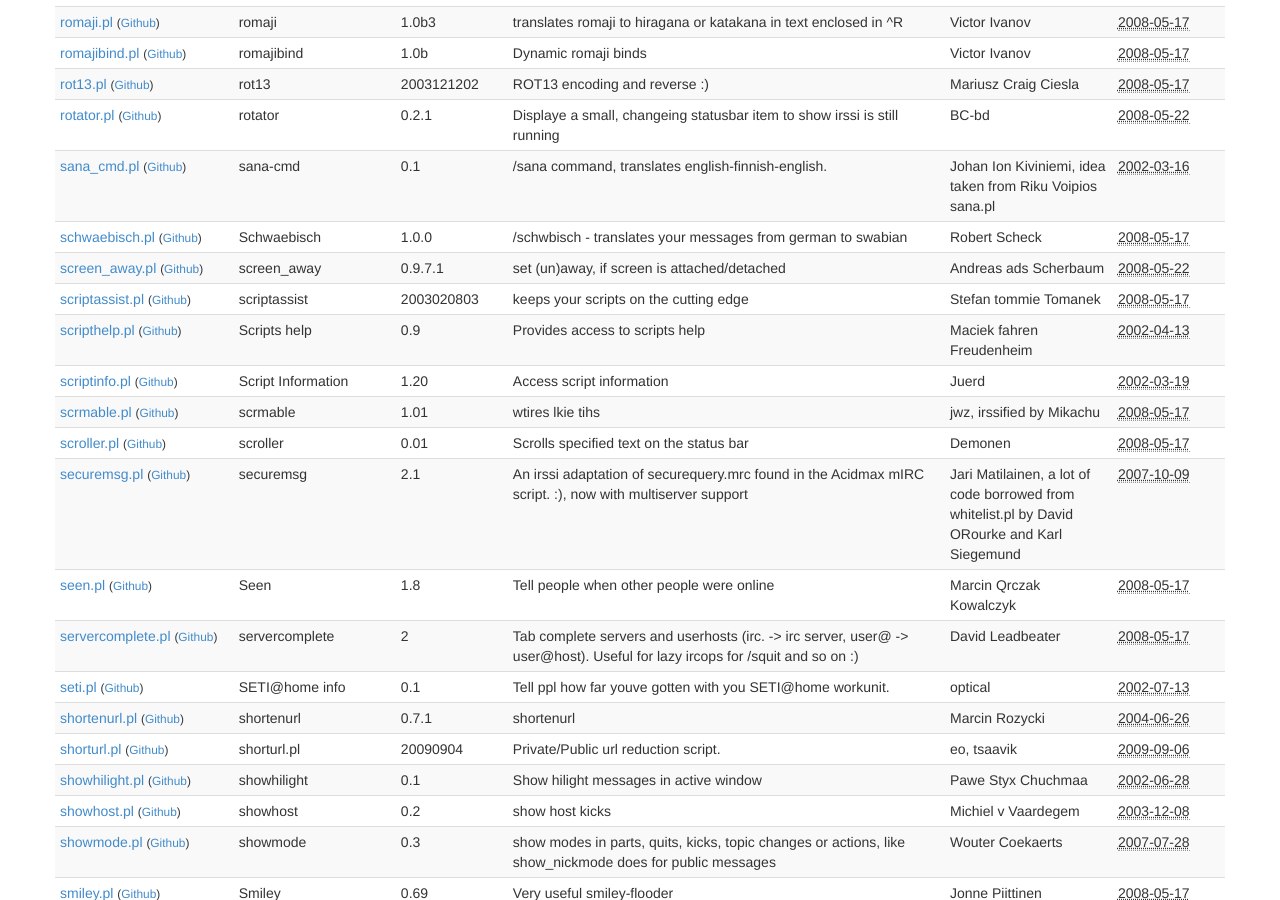
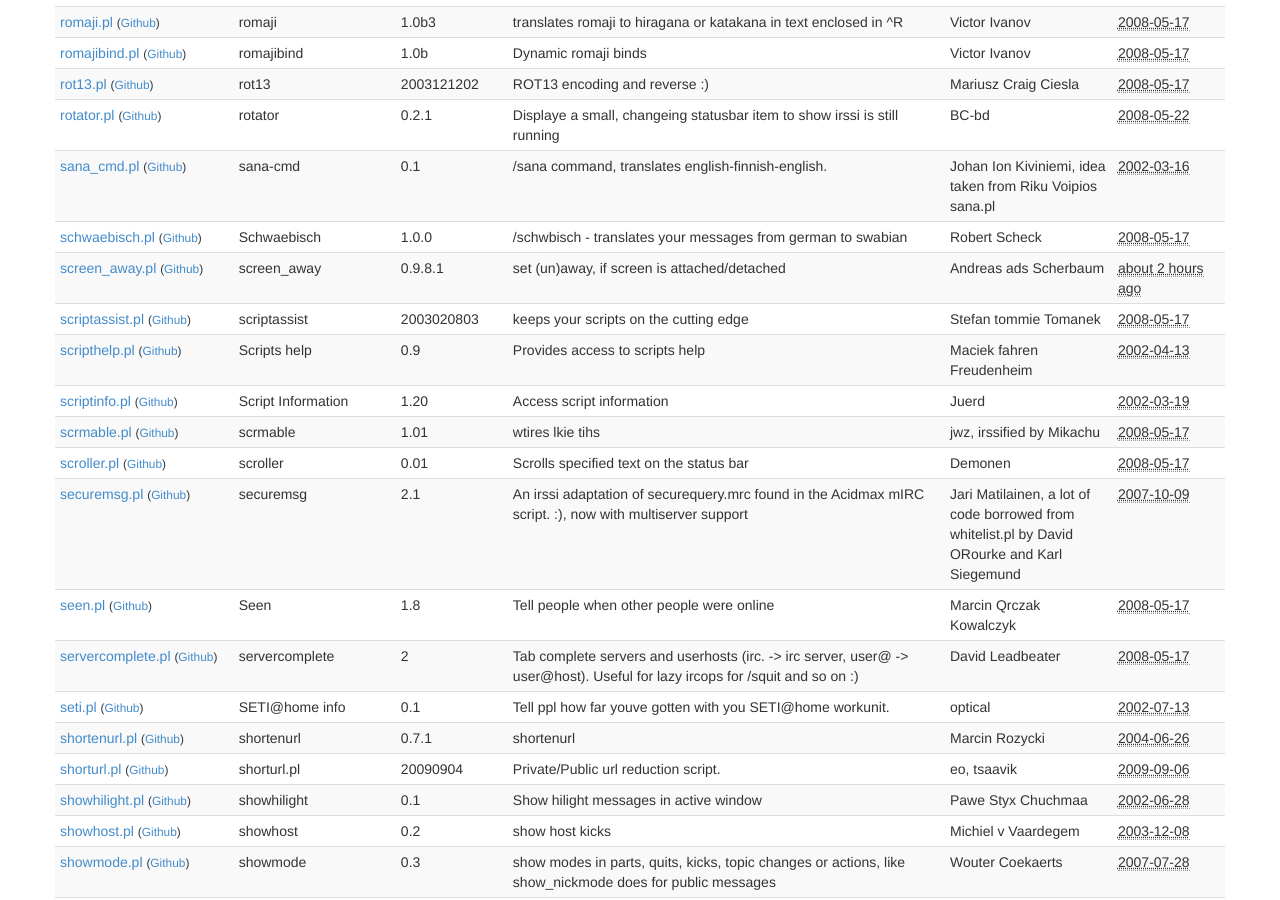
Before and after one commit to irssi/scripts.irssi.org, a Jekyll site: the page built from index.html, in a window 1280 px wide and 900 px high, scrolled down 14376 px. Built offline with Jekyll 4.4.1, drawn with Linux system fonts in a browser that asks for light colours.

Commit message:
Updated version number to script and scripts.yml, it was difficult to decide what part I should increase

```diff
--- a/_data/scripts.yaml
+++ b/_data/scripts.yaml
@@ -3305,12 +3305,12 @@
 - authors: "Andreas ads Scherbaum <ads@wars-nicht.de>"
   description: "set (un)away, if screen is attached/detached"
   filename: "screen_away.pl"
-  modified: "2008-05-22 01:28:25"
+  modified: "2014-12-20 20:30:00"
   license: "GPL v2"
   modules: "FileHandle"
   name: "screen_away"
   url: "none"
-  version: "0.9.7.1"
+  version: "0.9.8.1"
 
 - authors: "Stefan tommie Tomanek"
   commands: "scriptassist"
```
Also changed, not shown: 1 other file.
